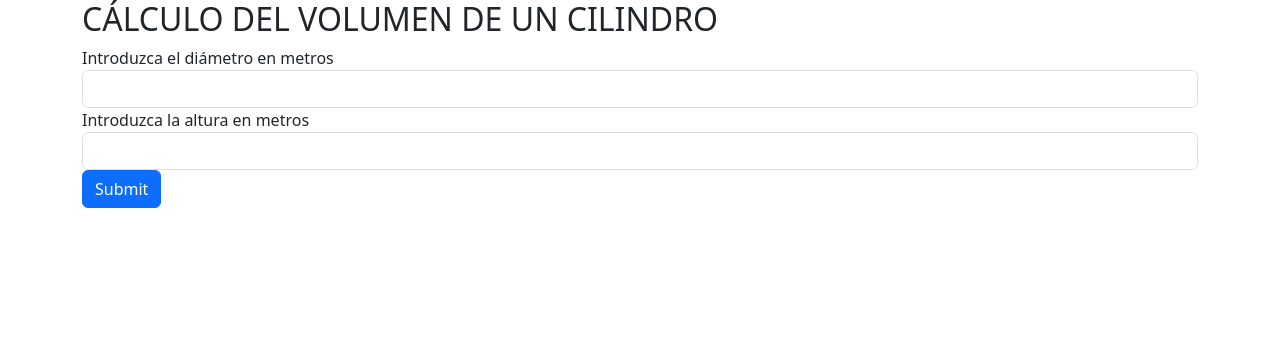
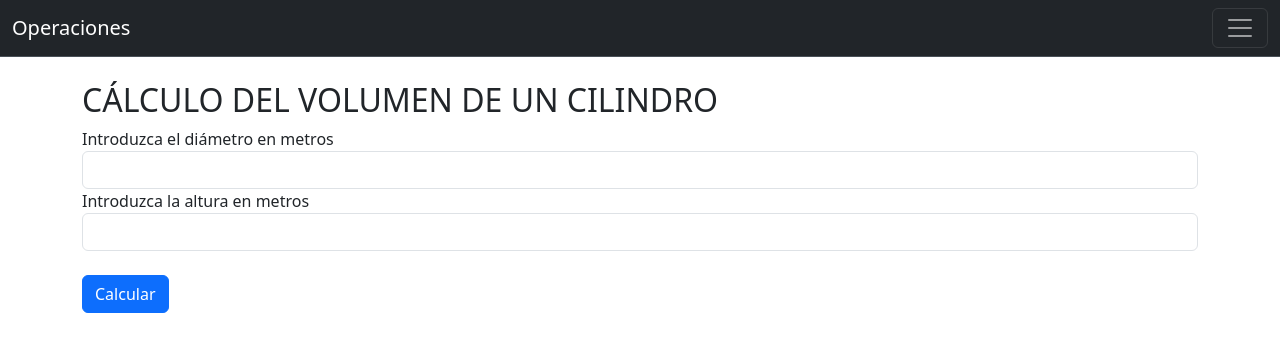
Before and after one commit to josearcos2023/https---github.com-josearcos2023-AplicacionesEmpresariales_Semana02, a Django app: page /encuesta/cilindro in a window 1280 px wide. Shown: the top 352 px of the page. Run offline with Django 4.2, Linux system fonts and the light colour scheme; some libraries are stand-ins or nearby versions.

Commit message:
Barra de navegacion

```diff
--- a/lab02/encuesta/templates/base.html
+++ b/lab02/encuesta/templates/base.html
@@ -11,7 +11,26 @@
   </head>
 
 <body>
+  <nav class="navbar bg-dark border-bottom border-body" data-bs-theme="dark">
+    <div class="container-fluid">
+      <a class="navbar-brand">Operaciones</a>
+      <button class="navbar-toggler" type="button" data-bs-toggle="collapse" data-bs-target="#navbarText" aria-controls="navbarText" aria-expanded="false" aria-label="Toggle navigation">
+        <span class="navbar-toggler-icon"></span>
+      </button>
+      <div class="collapse navbar-collapse" id="navbarText">
+        <ul class="navbar-nav me-auto mb-2 mb-lg-0">
+          <li class="nav-item">
+            <a class="nav-link" href="{% url 'encuesta:calculadora' %}">Calculadora Simple</a>
+          </li>
+          <li class="nav-item">
+            <a class="nav-link" href="{% url 'encuesta:cilindro' %}">Cilindro</a>
+          </li>
+        </ul>
+      </div>
+    </div>
+  </nav>
     <div class="container">
+      <br>
       {% block content %}
       {% endblock %}
     </div>
--- a/lab02/encuesta/templates/encuesta/formulario2.html
+++ b/lab02/encuesta/templates/encuesta/formulario2.html
@@ -12,7 +12,10 @@
       <label for="altura">Introduzca la altura en metros</label>
       <input type="text" class="form-control" id="altura" name="altura">
     </div>
-    <button type="submit" class="btn btn-primary">Submit</button>
-  </form>
+    <br>
+    <div>
+        <button type="submit" class="btn btn-primary">Calcular</button>
+    <div>
+</form>
 
 {% endblock %}
```
Also changed, not shown: lab02/encuesta/templates/encuesta/resultado2.html (+7 -2 lines).
